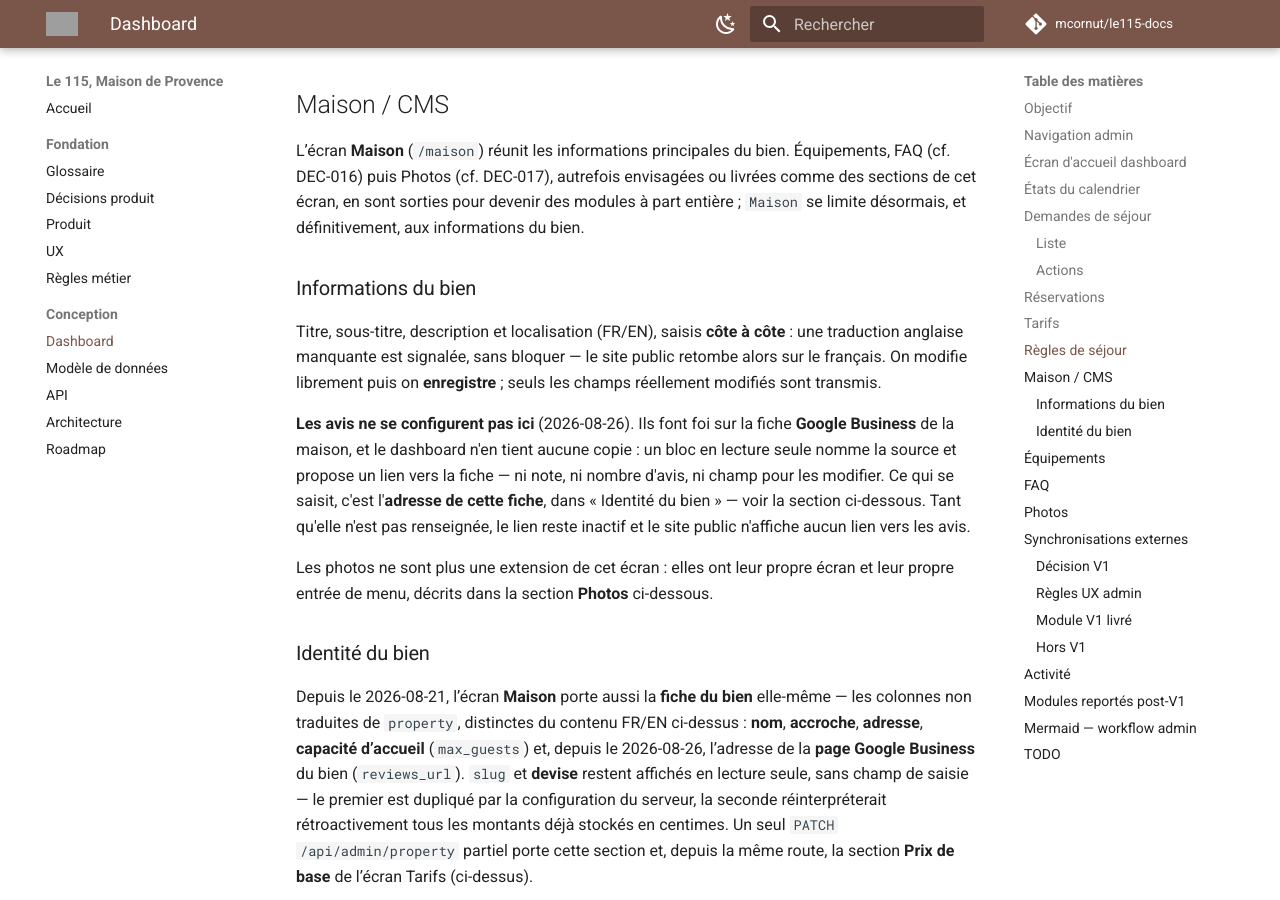
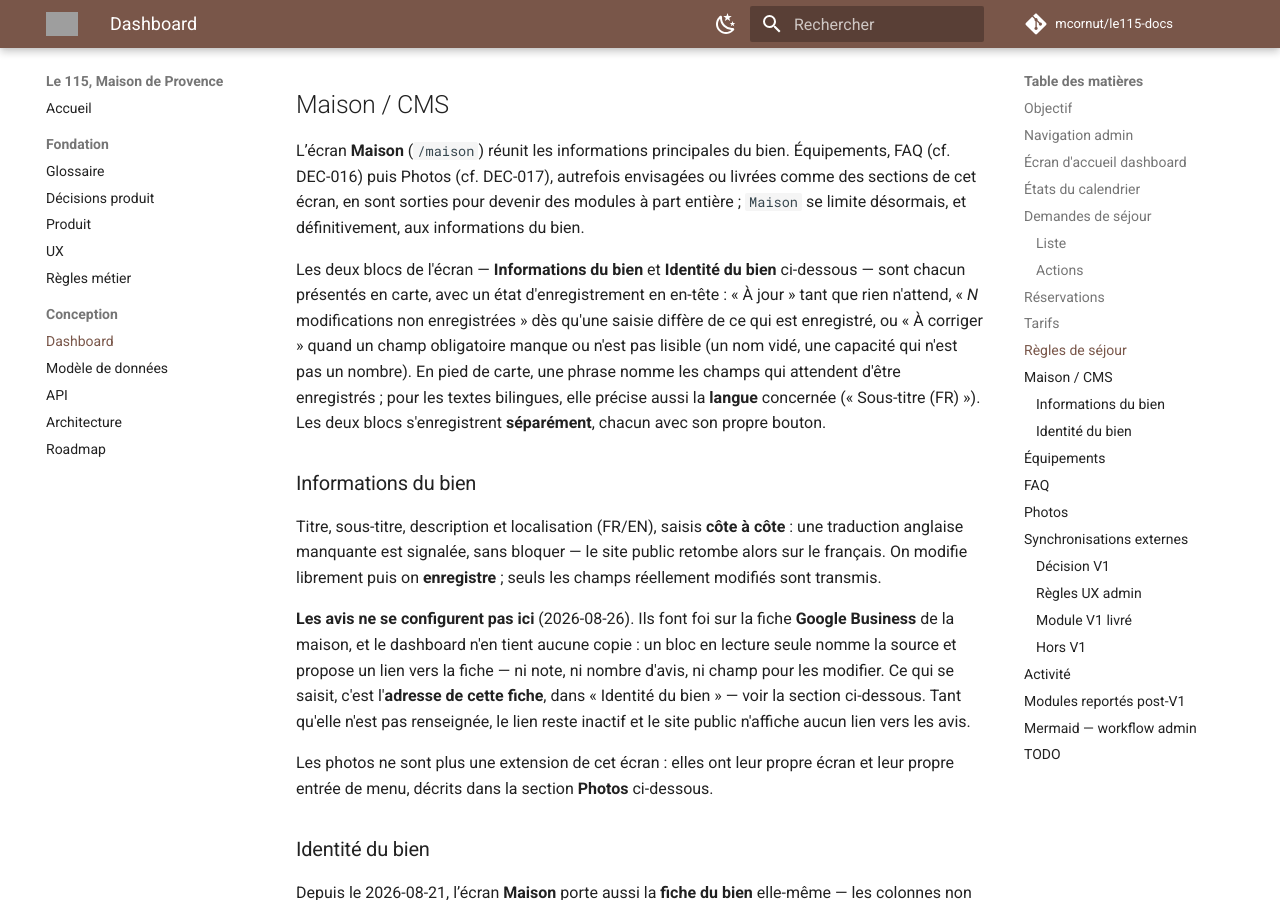
Before and after one commit to mcornut/le115-docs, an MkDocs documentation site: the page built from docs/04-Dashboard.md, in a window 1280 px wide and 900 px high, scrolled down 5687 px. Built offline with MkDocs 1.6.1 and Material for MkDocs 9.7.7, drawn with Linux system fonts in a browser that asks for light colours; comment, search, counter and statistics services are not loaded; grey boxes are pictures that could not be loaded.

Commit message:
docs(dashboard): décrire l'état d'enregistrement de l'écran Maison
La refonte visuelle de l'écran Maison (2026-08-26) a fait naître un
comportement visible côté produit — pastille d'état par carte, pied de
carte nommant les champs en attente, enregistrement séparé par bloc — que
cette source de vérité ne décrivait pas encore.

Co-Authored-By: Claude Opus 5 <noreply@anthropic.com>

```diff
--- a/docs/04-Dashboard.md
+++ b/docs/04-Dashboard.md
@@ -242,6 +242,16 @@ L’écran **Maison** (`/maison`) réunit les informations principales du bien.
 ou livrées comme des sections de cet écran, en sont sorties pour devenir des
 modules à part entière ; `Maison` se limite désormais, et définitivement, aux
 informations du bien.
+
+Les deux blocs de l'écran — **Informations du bien** et **Identité du bien**
+ci-dessous — sont chacun présentés en carte, avec un état d'enregistrement en
+en-tête : « À jour » tant que rien n'attend, « *N* modifications non
+enregistrées » dès qu'une saisie diffère de ce qui est enregistré, ou « À
+corriger » quand un champ obligatoire manque ou n'est pas lisible (un nom vidé,
+une capacité qui n'est pas un nombre). En pied de carte, une phrase nomme les
+champs qui attendent d'être enregistrés ; pour les textes bilingues, elle
+précise aussi la **langue** concernée (« Sous-titre (FR) »). Les deux blocs
+s'enregistrent **séparément**, chacun avec son propre bouton.
 
 ### Informations du bien
 
```
